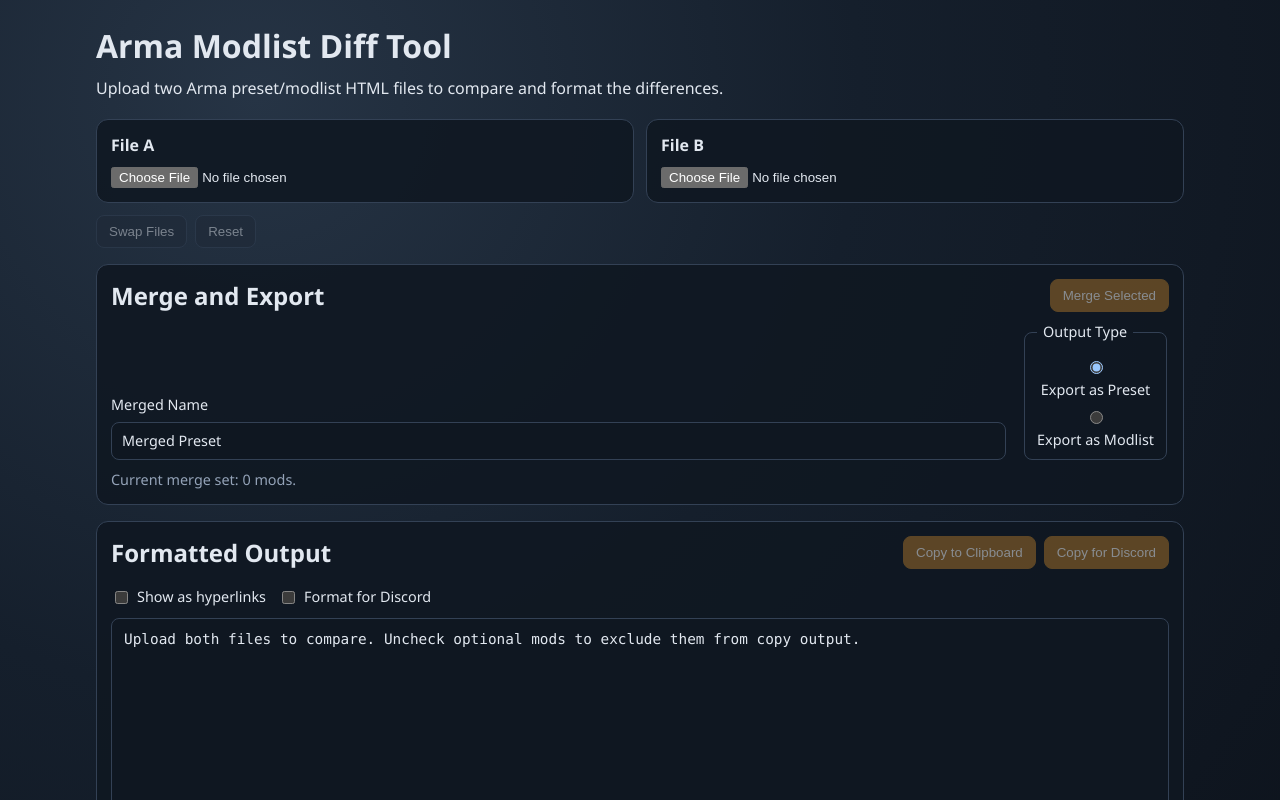
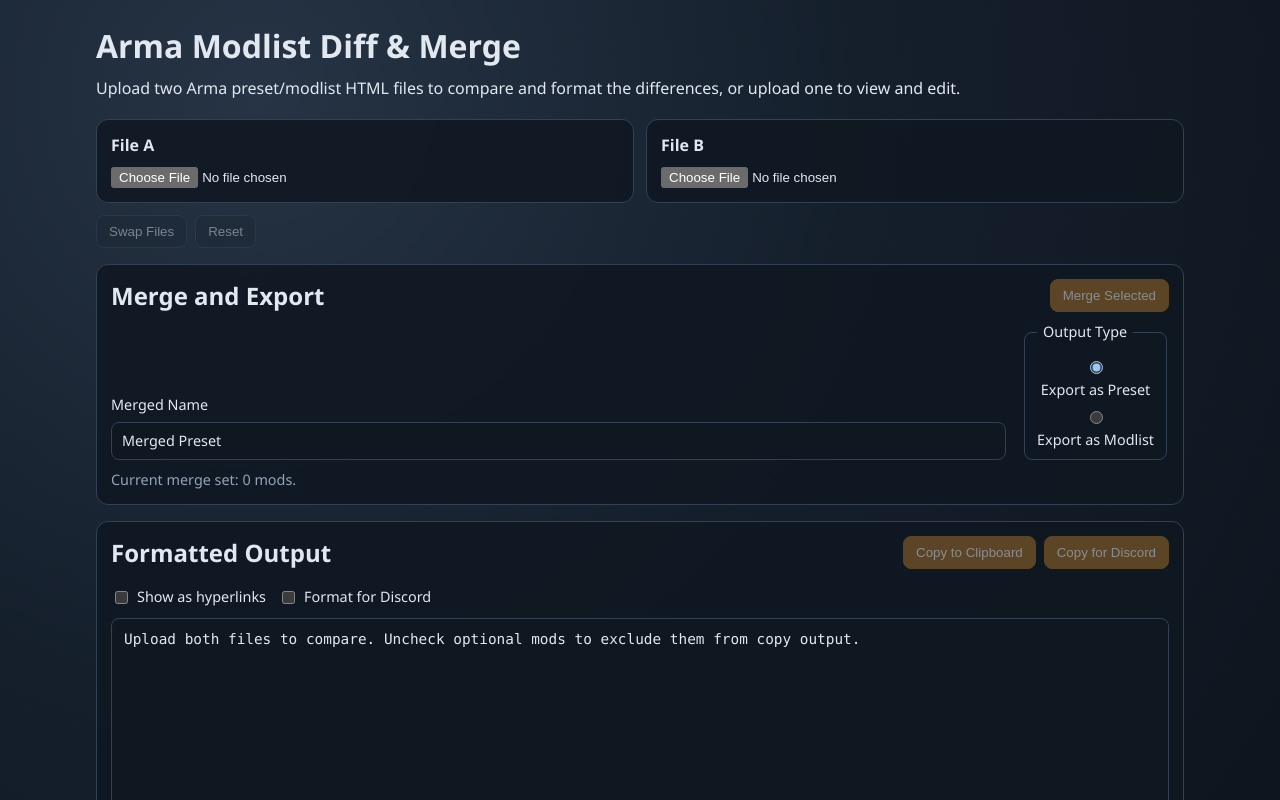
Before and after one commit to VAL9THOU/AMDMtools, a React (Vite) app: page / in a window 1280 px wide. Shown: the top 800 px of the page. Built offline with nearby package versions, Linux system fonts and the light colour scheme.

Commit message:
changed header

```diff
--- a/src/App.tsx
+++ b/src/App.tsx
@@ -600,8 +600,8 @@
   return (
     <main className="page">
       <header>
-        <h1>Arma Modlist Diff Tool</h1>
-        <p>Upload two Arma preset/modlist HTML files to compare and format the differences.</p>
+        <h1>Arma Modlist Diff & Merge</h1>
+        <p>Upload two Arma preset/modlist HTML files to compare and format the differences, or upload one to view and edit.</p>
       </header>
 
       <section className="upload-grid">
```
